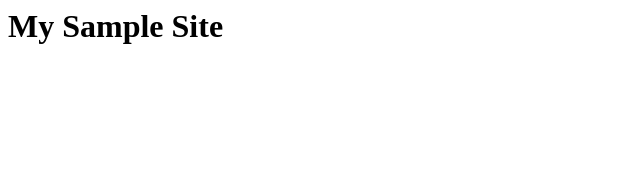
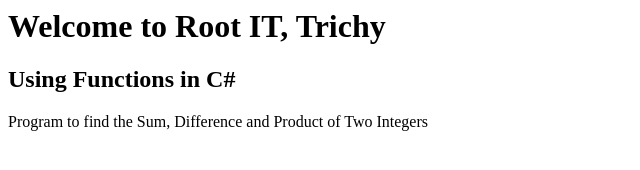
Before and after one commit to rootanand/SamplePage, a plain HTML site: page index.html in a window 1280 px wide. Shown: the whole page, without its empty margins (0-640 px from the left). Drawn offline with Linux system fonts and the light colour scheme.

Commit message:
Update index.html

```diff
--- a/index.html
+++ b/index.html
@@ -1,4 +1,6 @@
-<h1>My Sample Site</h1>
+<h1>Welcome to Root IT, Trichy</h1>
+<h2>Using Functions in C#</h2>
 <body>
+  <p><bold>Program to find the Sum, Difference and Product of Two Integers</bold></p>
 <script src="https://gist.github.com/rootanand/ae9a495af789c8950155c1338f6be72c.js"></script>
 </body>
```
